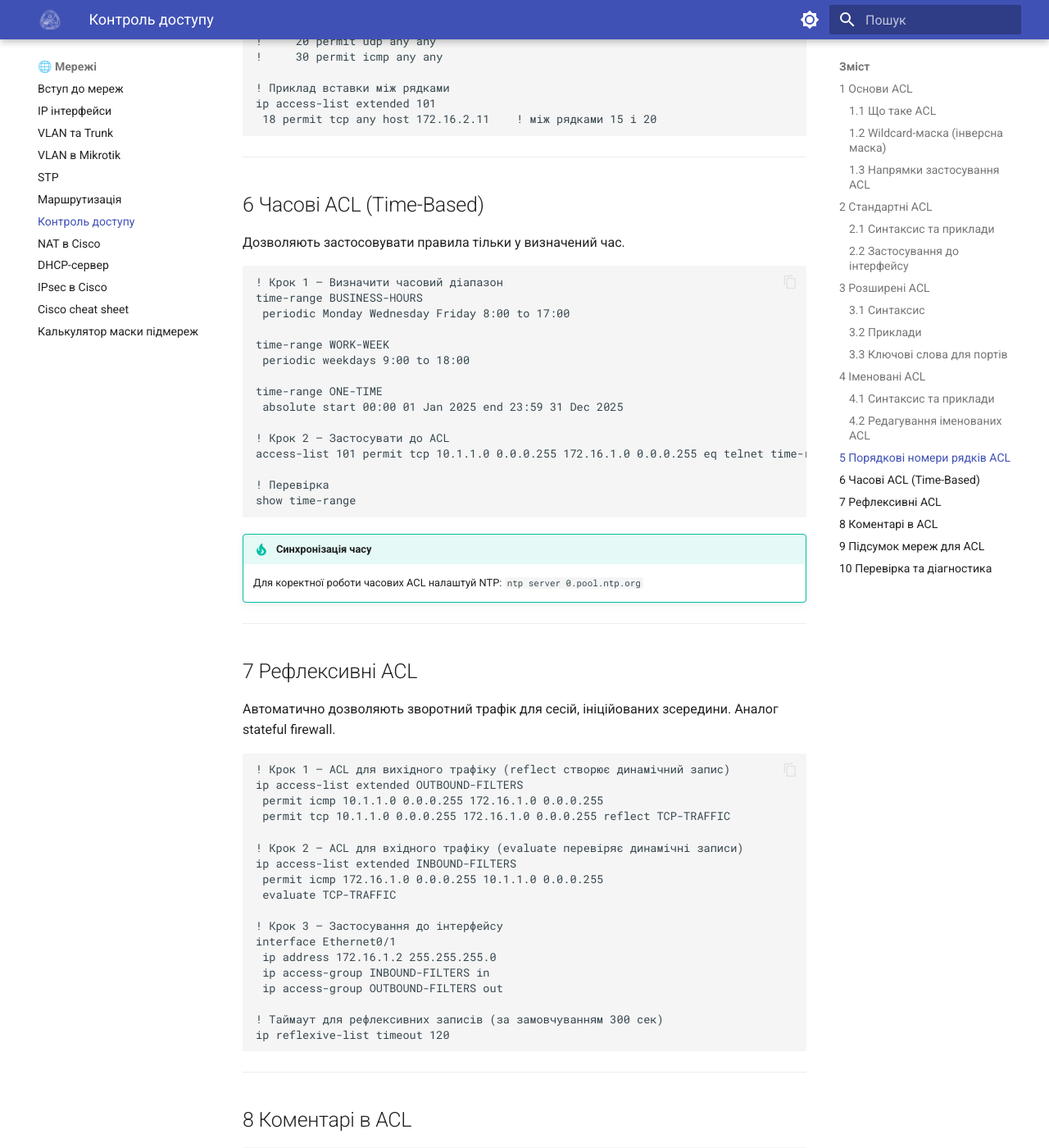
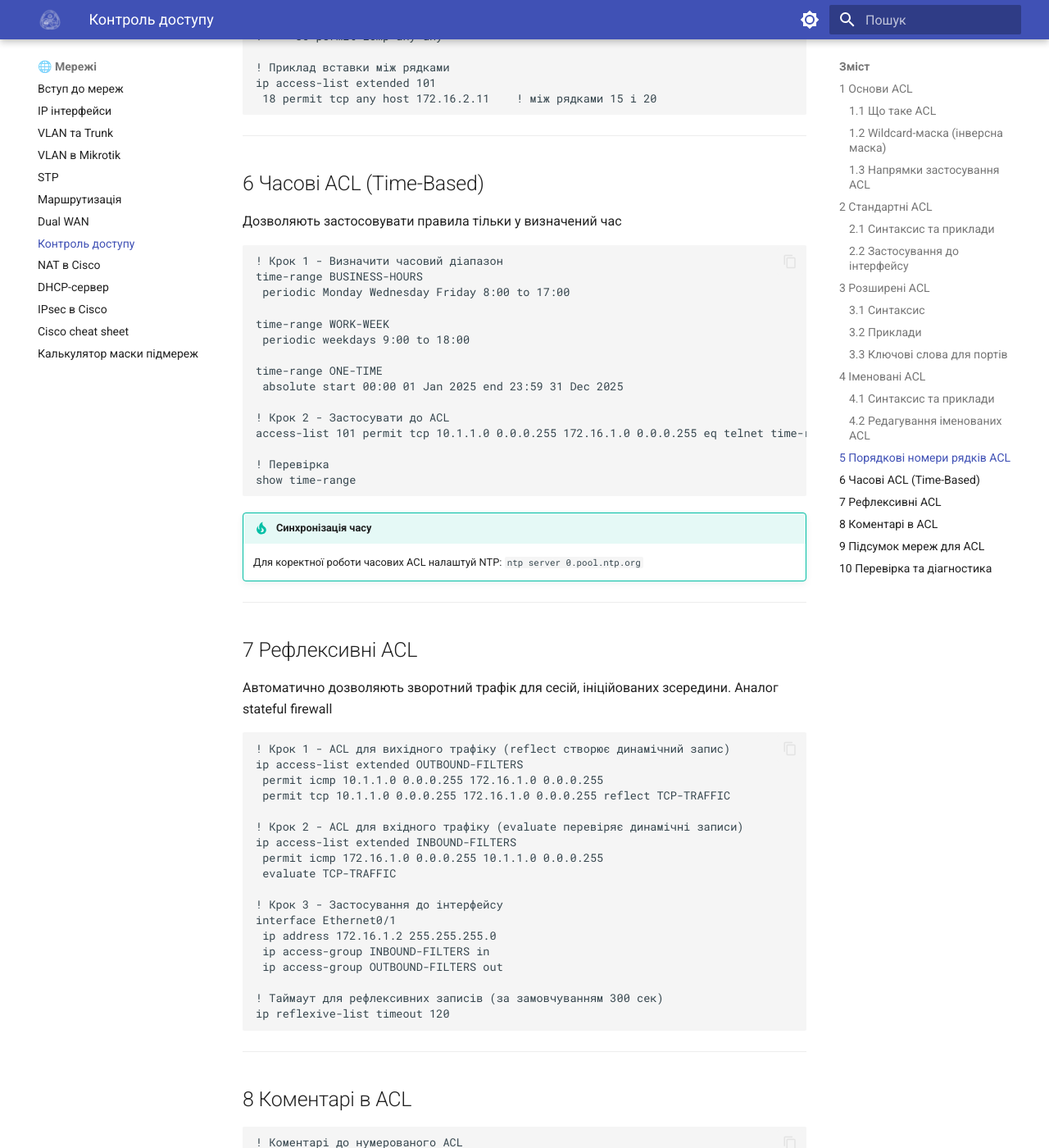
Before and after one commit to left769/21-docs, an MkDocs documentation site: the page built from docs/network-configs/ACL.md, in a window 1280 px wide and 1400 px high, scrolled down 4624 px. Shown: the whole window at 82% size. Built offline with MkDocs 1.6.1 and Material for MkDocs 9.7.7, drawn with Linux system fonts in a browser that asks for light colours; some of the changed text lies outside the part shown.

Commit message:
added cisco dual-wan

````diff
--- a/docs/network-configs/ACL.md
+++ b/docs/network-configs/ACL.md
@@ -1,13 +1,13 @@
-# IP Access Control Lists — Шпаргалка
+# IP Access Control Lists - Шпаргалка
 
 ## 1 Основи ACL
 
 ### 1.1 Що таке ACL
 
-ACL (Access Control List) — це набір правил, що дозволяють або забороняють проходження мережевого трафіку через інтерфейс маршрутизатора. Правила перевіряються **по порядку зверху вниз** до першого збігу. Якщо жодне правило не спрацювало — трафік **блокується** (неявний `deny any` в кінці кожного списку).
+ACL (Access Control List) - це набір правил, що дозволяють або забороняють проходження мережевого трафіку через інтерфейс маршрутизатора. Правила перевіряються **по порядку зверху вниз** до першого збігу. Якщо жодне правило не спрацювало - трафік **блокується** (неявний `deny any` в кінці кожного списку)
 
 ```
-! Два рівнозначних ACL — з явним і неявним deny:
+! Два рівнозначних ACL - з явним і неявним deny:
 access-list 101 permit ip 10.1.1.0 0.0.0.255 172.16.1.0 0.0.0.255
 
 access-list 102 permit ip 10.1.1.0 0.0.0.255 172.16.1.0 0.0.0.255
@@ -15,14 +15,14 @@ access-list 102 deny ip any any          ! явний deny (результат
 ```
 
 !!! warning "Важливо"
-    В кожному ACL має бути хоча б один `permit`, інакше весь трафік буде заблокований.
+    В кожному ACL має бути хоча б один `permit`, інакше весь трафік буде заблокований
 
 ### 1.2 Wildcard-маска (інверсна маска)
 
 На відміну від звичайної маски підмережі, в ACL використовується **wildcard-маска**:
 
-- `0` — біт **повинен** збігатися
-- `1` — біт **ігнорується**
+- `0` - біт **повинен** збігатися
+- `1` - біт **ігнорується**
 
 ```
 ! Формула: 255.255.255.255 - маска_підмережі = wildcard
@@ -81,7 +81,7 @@ interface Ethernet0/0
  ip address 10.1.1.1 255.255.255.0
  ip access-group 1 in
 
-! Стандартний ACL — застосовувати БЛИЖЧЕ ДО ПРИЗНАЧЕННЯ,
+! Стандартний ACL - застосовувати БЛИЖЧЕ ДО ПРИЗНАЧЕННЯ,
 ! бо фільтрує тільки за джерелом і може ненавмисно
 ! заблокувати трафік до інших вузлів
 ```
@@ -90,7 +90,7 @@ interface Ethernet0/0
 
 ## 3 Розширені ACL
 
-Фільтрують за **IP-адресою джерела і призначення**, протоколом, портами. Номери: `100–199` та `2000–2699`.
+Фільтрують за **IP-адресою джерела і призначення**, протоколом, портами. Номери: `100–199` та `2000–2699`
 
 ### 3.1 Синтаксис
 
@@ -122,7 +122,7 @@ access-list 101 permit ip any 10.1.1.0 0.0.0.255
 ! Дозволити Telnet тільки між двома конкретними хостами
 access-list 101 permit tcp host 10.1.1.2 host 172.16.1.1 eq telnet
 
-! Розширений ACL — застосовувати БЛИЖЧЕ ДО ДЖЕРЕЛА трафіку
+! Розширений ACL - застосовувати БЛИЖЧЕ ДО ДЖЕРЕЛА трафіку
 interface Ethernet0/1
  ip address 172.16.1.2 255.255.255.0
  ip access-group 101 in
@@ -132,11 +132,11 @@ interface Ethernet0/1
 
 ```
 ! Оператори порівняння портів:
-! eq  — дорівнює (equal)
-! neq — не дорівнює (not equal)
-! gt  — більше (greater than)
-! lt  — менше (less than)
-! range — діапазон
+! eq  - дорівнює (equal)
+! neq - не дорівнює (not equal)
+! gt  - більше (greater than)
+! lt  - менше (less than)
+! range - діапазон
 
 access-list 102 permit tcp any any eq 80          ! тільки HTTP
 access-list 102 permit tcp any any eq 443         ! тільки HTTPS
@@ -153,7 +153,7 @@ access-list 102 permit tcp any any eq www         ! те саме що eq 80
 
 ## 4 Іменовані ACL
 
-Замість номерів використовуються **імена** — зручніше редагувати та розуміти призначення.
+Замість номерів використовуються **імена** - зручніше редагувати та розуміти призначення
 
 ### 4.1 Синтаксис та приклади
 
@@ -192,7 +192,7 @@ ip access-list extended PERMIT-WEB-ONLY
 ```
 
 !!! info "Редагування нумерованих ACL"
-    У нумерованих ACL команда `no access-list 101 deny icmp any any` видаляє **весь список**, а не один рядок. Для редагування окремих рядків використовуй іменовані ACL або порядкові номери рядків через `ip access-list extended 101`.
+    У нумерованих ACL команда `no access-list 101 deny icmp any any` видаляє **весь список**, а не один рядок. Для редагування окремих рядків використовуй іменовані ACL або порядкові номери рядків через `ip access-list extended 101`
 
 ---
 
@@ -219,10 +219,10 @@ ip access-list extended 101
 
 ## 6 Часові ACL (Time-Based)
 
-Дозволяють застосовувати правила тільки у визначений час.
+Дозволяють застосовувати правила тільки у визначений час
 
 ```
-! Крок 1 — Визначити часовий діапазон
+! Крок 1 - Визначити часовий діапазон
 time-range BUSINESS-HOURS
  periodic Monday Wednesday Friday 8:00 to 17:00
 
@@ -232,7 +232,7 @@ time-range WORK-WEEK
 time-range ONE-TIME
  absolute start 00:00 01 Jan 2025 end 23:59 31 Dec 2025
 
-! Крок 2 — Застосувати до ACL
+! Крок 2 - Застосувати до ACL
 access-list 101 permit tcp 10.1.1.0 0.0.0.255 172.16.1.0 0.0.0.255 eq telnet time-range BUSINESS-HOURS
 
 ! Перевірка
@@ -246,20 +246,20 @@ show time-range
 
 ## 7 Рефлексивні ACL
 
-Автоматично дозволяють зворотний трафік для сесій, ініційованих зсередини. Аналог stateful firewall.
+Автоматично дозволяють зворотний трафік для сесій, ініційованих зсередини. Аналог stateful firewall
 
 ```
-! Крок 1 — ACL для вихідного трафіку (reflect створює динамічний запис)
+! Крок 1 - ACL для вихідного трафіку (reflect створює динамічний запис)
 ip access-list extended OUTBOUND-FILTERS
  permit icmp 10.1.1.0 0.0.0.255 172.16.1.0 0.0.0.255
  permit tcp 10.1.1.0 0.0.0.255 172.16.1.0 0.0.0.255 reflect TCP-TRAFFIC
 
-! Крок 2 — ACL для вхідного трафіку (evaluate перевіряє динамічні записи)
+! Крок 2 - ACL для вхідного трафіку (evaluate перевіряє динамічні записи)
 ip access-list extended INBOUND-FILTERS
  permit icmp 172.16.1.0 0.0.0.255 10.1.1.0 0.0.0.255
  evaluate TCP-TRAFFIC
 
-! Крок 3 — Застосування до інтерфейсу
+! Крок 3 - Застосування до інтерфейсу
 interface Ethernet0/1
  ip address 172.16.1.2 255.255.255.0
  ip access-group INBOUND-FILTERS in
@@ -295,7 +295,7 @@ ip access-list extended INTERNET-ACCESS
 
 ## 9 Підсумок мереж для ACL
 
-Оптимізація: замість кількох рядків — один узагальнений запис.
+Оптимізація: замість кількох рядків - один узагальнений запис
 
 ```
 ! 8 мереж від 192.168.32.0/24 до 192.168.39.0/24
@@ -351,7 +351,7 @@ show logging
 ```
 
 !!! danger "Увага при debug"
-    Команда `debug ip packet` без фільтра ACL може перевантажити CPU маршрутизатора. Завжди використовуй ACL-фільтр як у прикладі вище.
+    Команда `debug ip packet` без фільтра ACL може перевантажити CPU маршрутизатора. Завжди використовуй ACL-фільтр як у прикладі вище
 
 ---
 
--- a/mkdocs.yml
+++ b/mkdocs.yml
@@ -55,6 +55,7 @@ nav:
       - 'VLAN в Mikrotik': network-configs/vlans-mikrotik.md
       - 'STP': network-configs/stp.md
       - 'Маршрутизація': network-configs/routing.md
+      - 'Dual WAN': network-configs/isp-failover.md
       - 'Контроль доступу': network-configs/ACL.md
       - 'NAT в Cisco': network-configs/cisco-nat.md
       - 'DHCP-сервер': network-configs/dhcp.md
````
Also changed, not shown: docs/network-configs/cisco-nat.md (+1 -1 lines), docs/network-configs/index.md (+8 -0 lines), docs/network-configs/isp-failover.md (added, +383 -0 lines), docs/network-configs/routing.md (+1 -1 lines), docs/network-configs/stp.md (+2 -2 lines), docs/assets/network-configs_isp-failover_1.svg (added).
